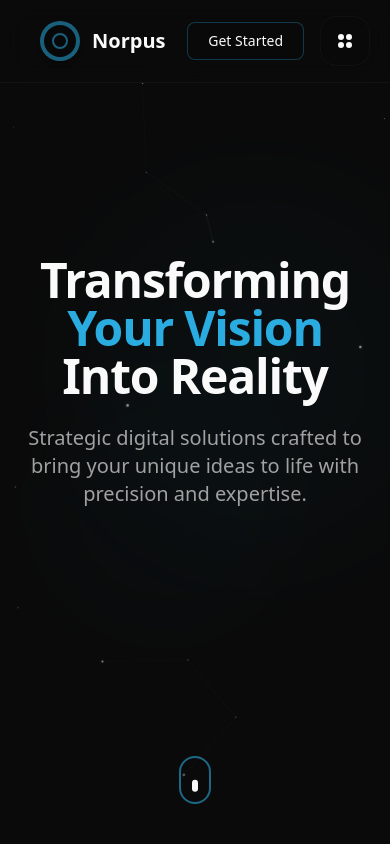
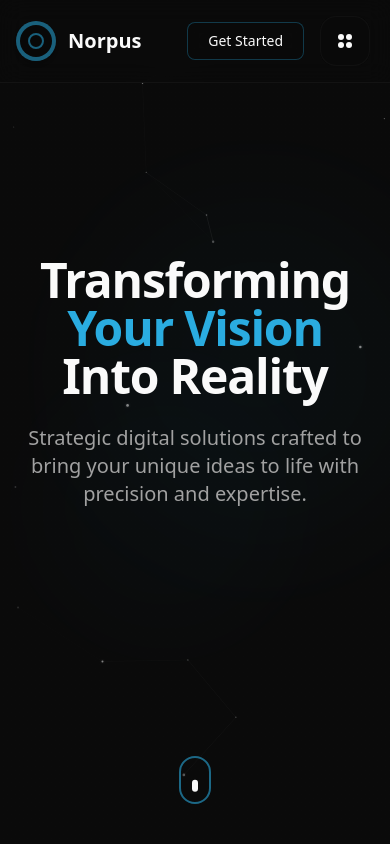
Before and after one commit to Abdulhamidsa/norpus, a Next.js app: page / in a window 390 px wide. Shown: the top 844 px of the page. Built offline with nearby package versions, Linux system fonts and the light colour scheme.

Commit message:
refactor: remove unused imports and clean up Navbar component for better maintainability

```diff
--- a/src/components/Navbar.tsx
+++ b/src/components/Navbar.tsx
@@ -57,7 +57,7 @@ export function Navbar({ scrollTo, activeSection, enterButton, enterLink, leaveL
 
   return (
     <header className="fixed top-0 left-0 right-0 z-50 bg-background/80 backdrop-blur-md border-b border-border/40">
-      <div className="px-4 pl-10 pr-5 py-4 flex items-center justify-between w-full">
+      <div className="px-4 md:pl-10 pr-5 py-4 flex items-center justify-between w-full">
         {/* Logo */}
         <motion.div initial={{ opacity: 0 }} animate={{ opacity: 1 }} transition={{ duration: 0.5 }} className="flex items-center gap-2">
           <Link
```
